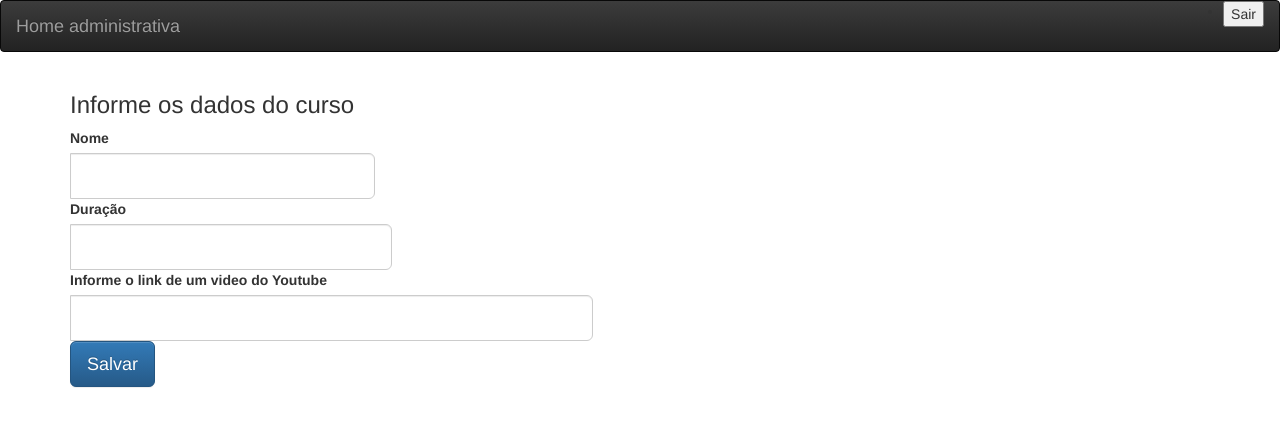
After one commit to mcastro161096/PlataformaDeCursosEmPHP, a PHP site: page /PlataformaDeCursosEmPHP/View/CadastroDeCurso.php in a window 1280 px wide. The commit adds this page. Shown: the top 427 px of the page. Run offline with PHP 8.4, Linux system fonts and the light colour scheme.

Commit message:
Implementando cadastro de curso.

```diff
--- /dev/null
+++ b/Controller/CadastroCursoController.php
@@ -0,0 +1,4 @@
+<?php
+
+
+?>
--- /dev/null
+++ b/View/CadastroDeCurso.php
@@ -0,0 +1,54 @@
+<?php
+
+
+?>
+<!DOCTYPE html>
+<html lang="pt-br">
+
+<head>
+    <title>Cadastrar Curso</title>
+    <meta charset="utf-8">
+    <link href="/PlataformaDeCursosEmPHP/CSS/style.css" rel="stylesheet" type="text/css" />
+    <link href="/PlataformaDeCursosEmPHP/CSS/bootstrap.min.css" rel="stylesheet" type="text/css" />
+    <link href="/PlataformaDeCursosEmPHP/CSS/bootstrap-theme.min.css" rel="stylesheet" type="text/css" />
+
+</head>
+
+<body>
+    <nav class="navbar navbar-expand-lg navbar-inverse">
+        <a class="navbar-brand" href="#">Home administrativa</a>
+
+
+        <div class="collapse navbar-collapse pull-right" id="conteudoNavbarSuportado">
+            <ul class="navbar-nav mr-auto">
+                <li class="nav-item ">
+                    <form action="/PlataformaDeCursosEmPHP/Controller/LoginController.php" method="POST">
+                        <input type="submit" class="nav-link pull-right" name="deslogar" href="#" value="Sair" />
+                    </form>
+                </li>
+            </ul>
+
+        </div>
+    </nav>
+    <div class="container">
+        <form method="POST" action="/PlataformaDeCursosEmPHP/Controller/CadastroCursoController.php">
+            <h3>Informe os dados do curso</h3>
+            <div class="input-group ">
+                <label>Nome</label>
+                <input type="text" required class="form-control input-lg" name="nome" />
+            </div>
+            <div class="input-group ">
+                <label>Duração</label>
+                <input type="text" required class="form-control input-lg" name="duracao" />
+            </div>
+            <div class="input-group ">
+                <label>Informe o link de um video do Youtube</label>
+                <input type="text" required class="form-control input-lg" name="link" />
+            </div>
+            <input type="submit" class="btn btn-primary btn-lg" name="salvar" value="Salvar" />
+        </form>
+
+    </div>
+</body>
+
+</html>
```
Also changed, not shown: Repositorio/CursoRepositorio.php (+17 -1 lines), View/AreaAdmin.php (+13 -9 lines).
